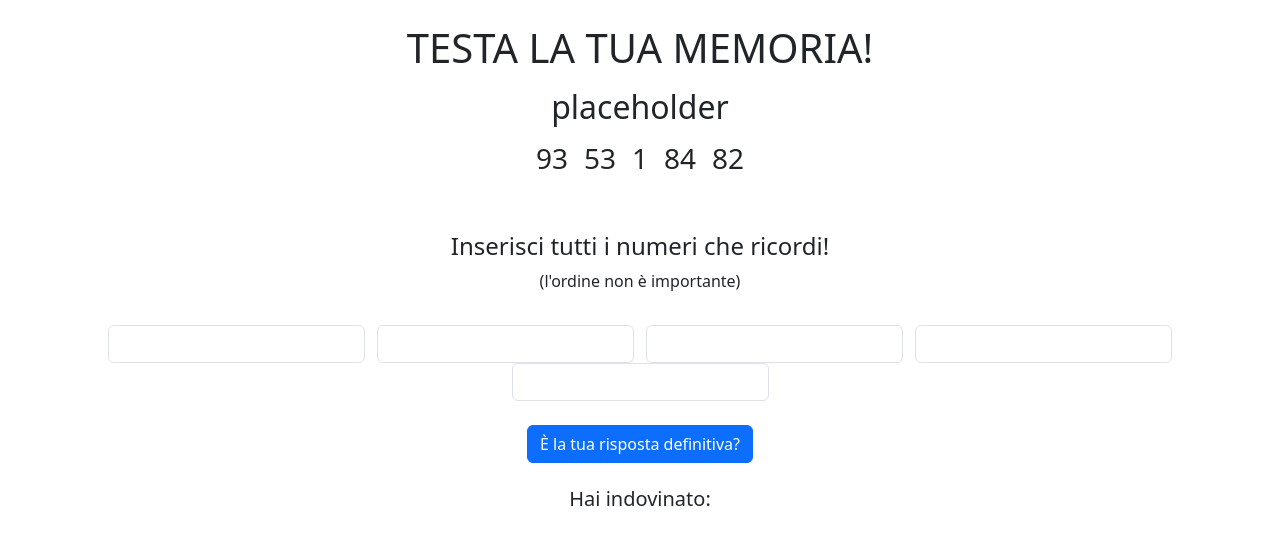
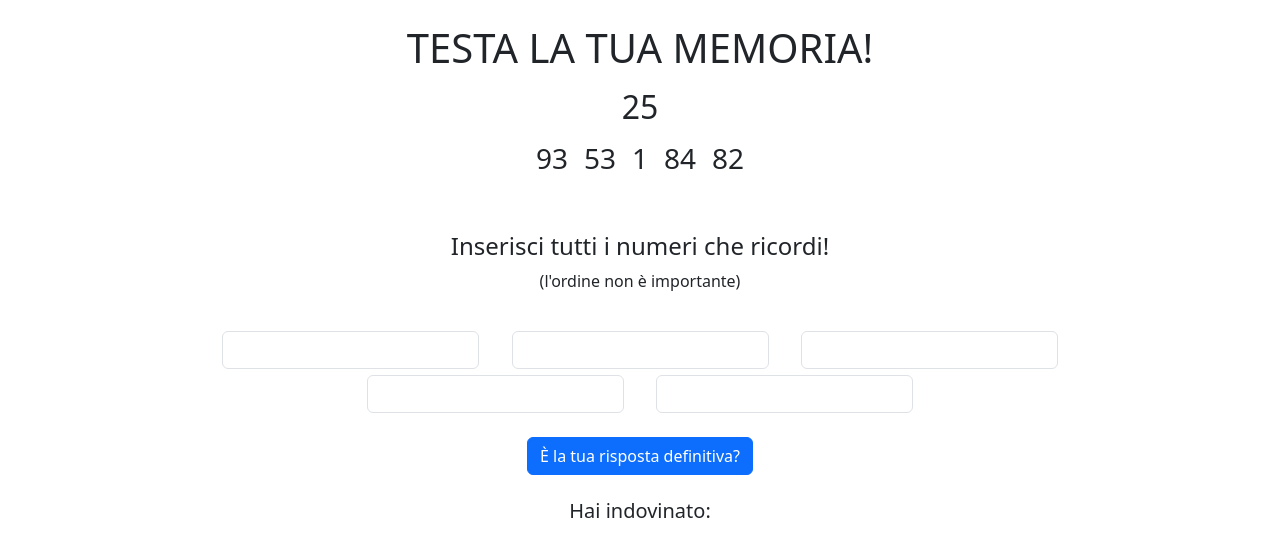
Before and after one commit to ilariamotta/js-simon, a plain HTML site: page index.html in a window 1280 px wide. Drawn offline with nearby package versions, Linux system fonts and the light colour scheme.

Commit message:
feat: countdown numeri da memorizzare

```diff
--- a/index.html
+++ b/index.html
@@ -19,7 +19,8 @@
                 <h1 class="mt-4 mb-3">TESTA LA TUA MEMORIA!</h1>
 
                 <!-- COUNTDOWN -->
-                <h2 id="countdown" class="mb-3">placeholder</h2>
+
+                <h2 id="countdown" class="mb-3"></h2>
 
                 <!-- NUMERI DA RICORDARE -->
                 <div class="d-flex justify-content-center gap-3 mb-5">
@@ -38,19 +39,19 @@
                 <p>(l'ordine non è importante)</p>
 
                 <form class="mt-3">
-                    <label for="n1" class="visually-hidden">Numero 1</label>
+                    <label for="n1" class="form-control-sm"></label>
                     <input type="number" id="n1" required class="form-control d-inline-block w-auto text-center mx-1">
 
-                    <label for="n2" class="visually-hidden">Numero 2</label>
+                    <label for="n2" class="form-control-sm"></label>
                     <input type="number" id="n2" required class="form-control d-inline-block w-auto text-center mx-1">
 
-                    <label for="n3" class="visually-hidden">Numero 3</label>
+                    <label for="n3" class="form-control-sm"></label>
                     <input type="number" id="n3" required class="form-control d-inline-block w-auto text-center mx-1">
 
-                    <label for="n4" class="visually-hidden">Numero 4</label>
+                    <label for="n4" class="form-control-sm"></label>
                     <input type="number" id="n4" required class="form-control d-inline-block w-auto text-center mx-1">
 
-                    <label for="n5" class="visually-hidden">Numero 5</label>
+                    <label for="n5" class="form-control-sm"></label>
                     <input type="number" id="n5" required class="form-control d-inline-block w-auto text-center mx-1">
 
                     <!-- BOTTONE -->
--- a/js/script.js
+++ b/js/script.js
@@ -1,3 +1,5 @@
+const countdown = document.querySelector("#countdown")
+
 const memo1 = document.querySelector("#memo1")
 const memo2 = document.querySelector("#memo2")
 const memo3 = document.querySelector("#memo3")
@@ -10,4 +12,17 @@ memo3.innerHTML = Math.floor(Math.random() * 99) + 1;
 memo4.innerHTML = Math.floor(Math.random() * 99) + 1;
 memo5.innerHTML = Math.floor(Math.random() * 99) + 1;
 
-console.log(memo1, memo2, memo3, memo4, memo5);
+let count = 30;
+countdown.innerHTML = 30;
+const intervalId = setInterval(function () {
+    if (count > 0) {
+        count--;
+        countdown.innerHTML = count;
+
+    } else if (count === 0) {
+        countdown.innerHTML = "STOP AL TEMPO";
+        clearInterval(intervalId)
+
+    }
+
+}, 1000);
```
